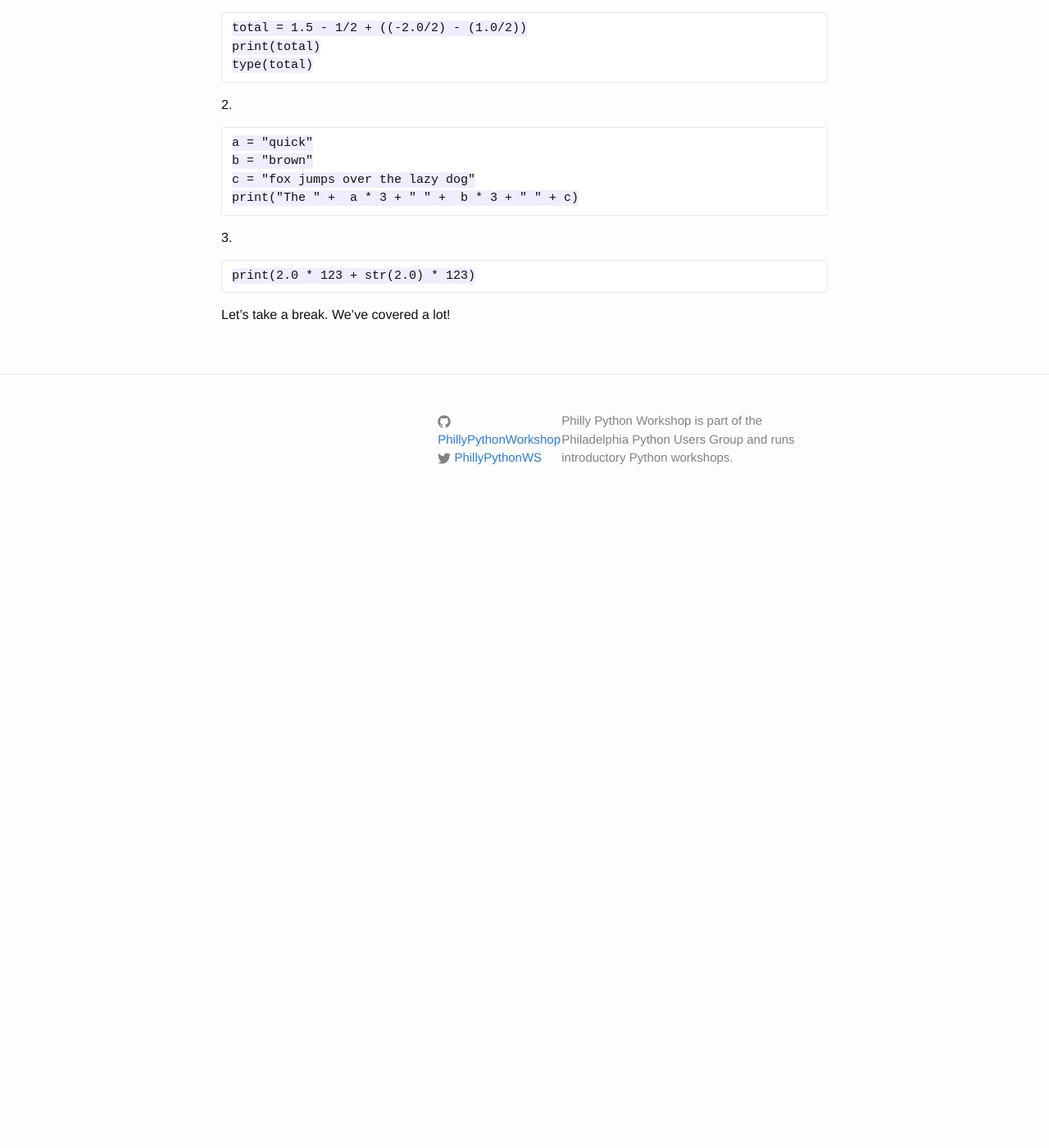
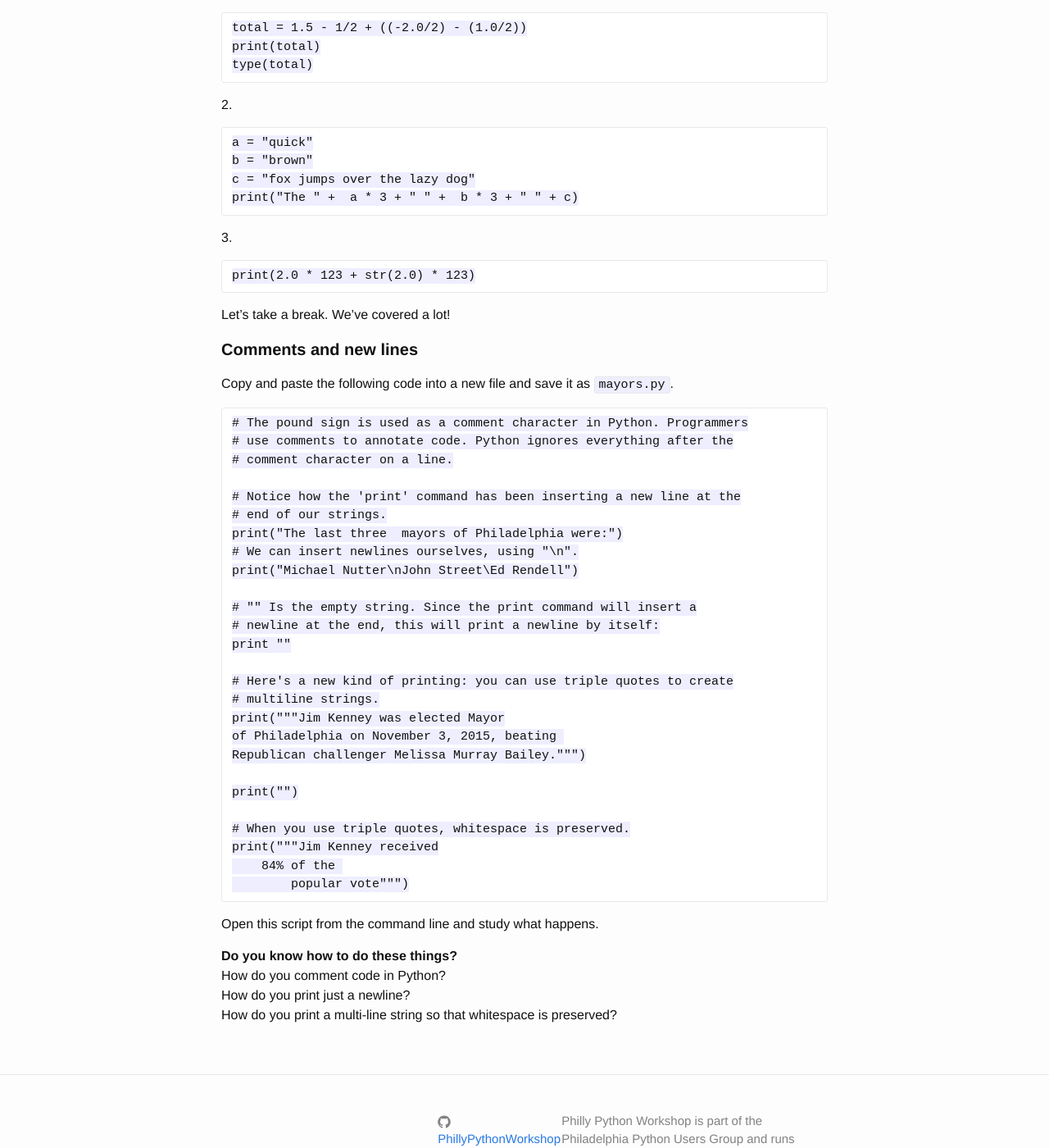
Before and after one commit to PhillyPythonWorkshop/PhillyPythonWorkshop.github.io, a Jekyll site: the page built from pages/fridaytutorial.md, in a window 1280 px wide and 1400 px high, scrolled down 5400 px. Shown: the whole window at 82% size. Built offline with Jekyll 4.4.1, drawn with Linux system fonts in a browser that asks for light colours; before the commit the page ends 6030 px from its top, so only the background shows below that.

Commit message:
lesson on comments & newlines"

```diff
--- a/pages/fridaytutorial.md
+++ b/pages/fridaytutorial.md
@@ -235,3 +235,45 @@ print(2.0 * 123 + str(2.0) * 123)
 ~~~
 
 Let's take a break.  We've covered a lot!
+
+
+
+####Comments and new lines
+
+Copy and paste the following code into a new file and save it as `mayors.py`.
+
+~~~
+# The pound sign is used as a comment character in Python. Programmers
+# use comments to annotate code. Python ignores everything after the
+# comment character on a line.
+
+# Notice how the 'print' command has been inserting a new line at the
+# end of our strings.
+print("The last three  mayors of Philadelphia were:")
+# We can insert newlines ourselves, using "\n".
+print("Michael Nutter\nJohn Street\Ed Rendell")
+
+# "" Is the empty string. Since the print command will insert a
+# newline at the end, this will print a newline by itself:
+print ""
+
+# Here's a new kind of printing: you can use triple quotes to create
+# multiline strings.
+print("""Jim Kenney was elected Mayor
+of Philadelphia on November 3, 2015, beating
+Republican challenger Melissa Murray Bailey.""")
+
+print("")
+
+# When you use triple quotes, whitespace is preserved.
+print("""Jim Kenney received
+    84% of the
+        popular vote""")
+~~~
+
+Open this script from the command line and study what happens.
+
+**Do you know how to do these things?**
+: How do you comment code in Python?
+: How do you print just a newline?
+: How do you print a multi-line string so that whitespace is preserved?
```
Also changed, not shown: 2 other files.
